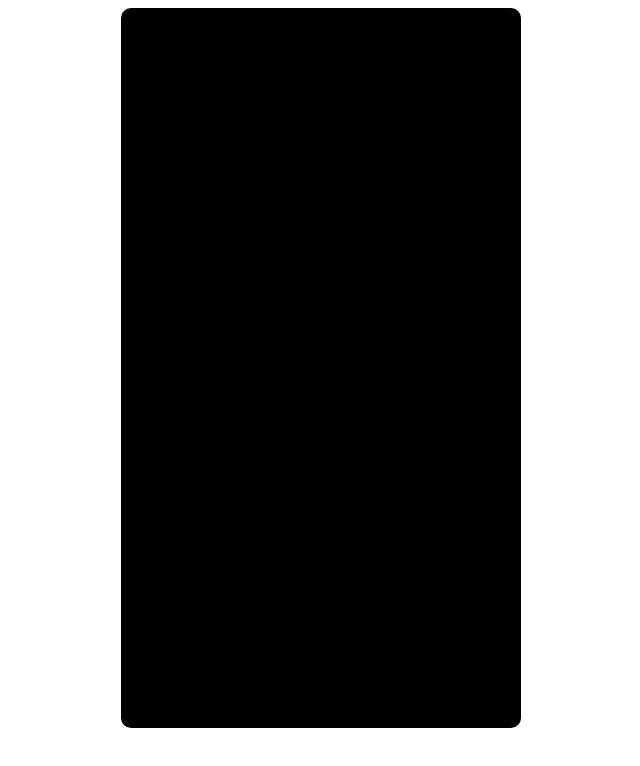
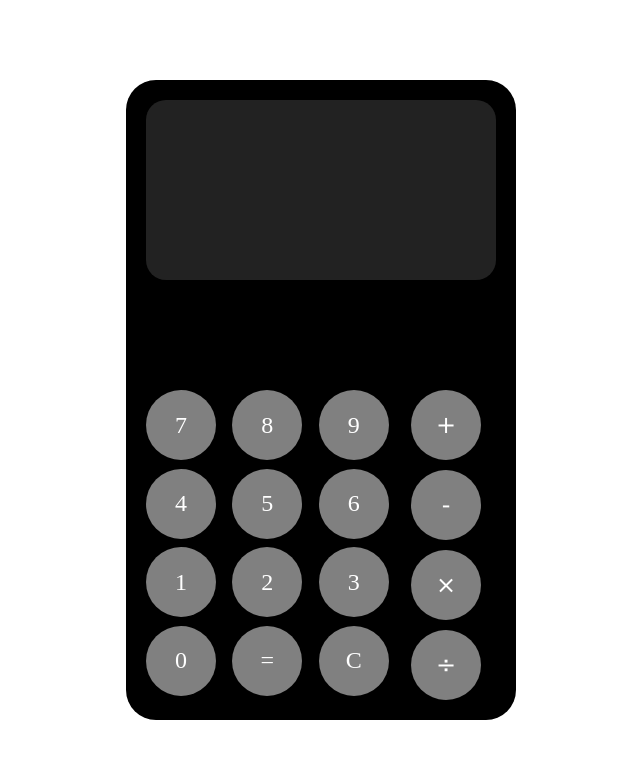
Before and after one commit to FernandoBzFarias/Projeto-CalculadoraIphone, a plain HTML site: page index.html in a window 1280 px wide. Shown: the whole page, without its empty margins (319-959 px from the left). Drawn offline with Linux system fonts and the light colour scheme.

Commit message:
estudando

```diff
--- a/index.html
+++ b/index.html
@@ -1,31 +1,42 @@
 <!DOCTYPE html>
-<html lang="Pt-Br">
+<html lang="pt-BR">
 <head>
     <meta charset="UTF-8">
     <meta name="viewport" content="width=device-width, initial-scale=1.0">
-    <title>calculadora inteligente</title>
+    <title>Calculadora Inteligente</title>
     <link rel="stylesheet" href="style/style.css">
-
 </head>
 <body>
     <main>
-        <div id="numer1">1</div>
-        <div id="numer2">2</div>
-        <div id="numer3">3</div>
-        <div id="numer4">4</div>
-        <div id="numer5">5</div>
-        <div id="numer6">6</div>
-        <div id="numer7">7</div>
-        <div id="numer8">8</div>
-        <div id="numer9">9</div>
 
-        <div id="soma">+</div>
-        <div id="subtrair">-</div>
-        <div id="multiplicar">x</div>
-        <div id="dividir">/</div>
-        <div id="resultado">=</div>
-        <div id="apagar">1</div>
+        <div id="display"></div> <!-- Aqui é a "tela" da calculadora -->
 
+        <div class="container"> <!-- Envolvendo números e operadores -->
+
+            <div class="container-numeros">
+                <div class="numero">7</div>
+                <div class="numero">8</div>
+                <div class="numero">9</div>
+                <div class="numero">4</div>
+                <div class="numero">5</div>
+                <div class="numero">6</div>
+                <div class="numero">1</div>
+                <div class="numero">2</div>
+                <div class="numero">3</div>
+                <div class="numero">0</div>
+                <div class="operador">=</div>
+                <div class="operador">C</div>
+            </div>
+
+            <div class="container-operadores">
+                <div class="operador">+</div>
+                <div class="operador">-</div>
+                <div class="operador">×</div>
+                <div class="operador">÷</div>
+
+            </div>
+
+        </div>
 
     </main>
 </body>
--- a/style/style.css
+++ b/style/style.css
@@ -1,12 +1,86 @@
 @charset "UTF-8";
 
-body{
+
+body {
     background-color: white;
+    display: flex;
+    justify-content: center;
+    align-items: center;
+    height: 100vh;
+    margin: 0;
 }
-main{
+
+main {
     background-color: black;
-    height: 90vh;
-    width: 400px;
-    margin: auto;
-    border-radius: 10px;
+    height: 600px;
+    width: 350px;
+    border-radius: 30px;
+    padding: 20px;
+    display: flex;
+    flex-direction: column;
+    align-items: center;
+
+
 }
+
+#display {
+    background-color: #222;
+    color: white;
+    width: 100%;
+    height: 250px;
+    border-radius: 20px;
+    font-size: 42px;
+    display: flex;
+    align-items: center;
+    justify-content: right;
+    padding: 0 20px;
+    box-sizing: border-box;
+
+
+
+}
+
+.container {
+    display: flex;
+    width: 100%;
+    margin-top: 10px;
+
+}
+
+.container-numeros {
+    display: grid;
+    grid-template-columns: repeat(3, 1fr);
+    gap: 4px;
+    flex: 3;
+    margin-top: 100px;
+    font-size: 40px;
+}
+
+.container-operadores {
+    display: flex;
+    flex-direction: column;
+    gap: 10px;
+    flex: 1;
+    margin-left: 10px;
+    margin-top: 100px;
+    font-size: 40px;
+    font-family:Verdana, Geneva, Tahoma, sans-serif;
+}
+
+.numero, .operador {
+    background-color: gray;
+    color: white;
+    font-size: 24px;
+    display: flex;
+    justify-content: center;
+    align-items: center;
+    border-radius: 50%;
+    cursor: pointer;
+    height: 70px;
+    width: 70px;
+
+}
+
+.numero:hover, .operador:hover {
+    background-color: darkgray;
+}
```
